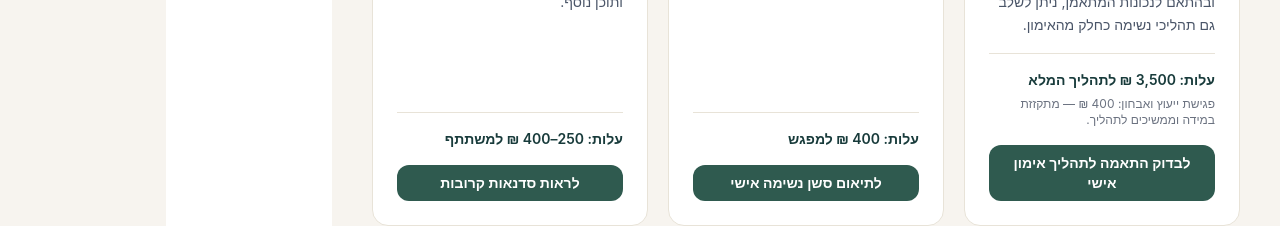
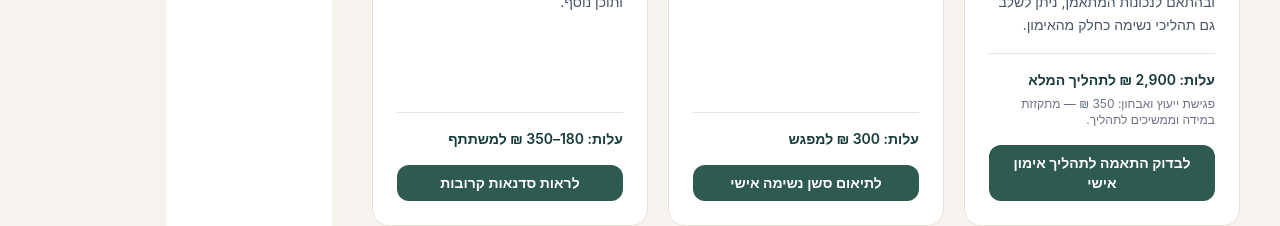
Before and after one commit to Gzalzman/gal_coach_landing_page, a Next.js app: page / in a window 1280 px wide. Both pictures are taken after a click on the button "לראות איך אפשר לעבוד יחד". Shown: the part 1875-2101 px from the top of the page. Built offline with nearby package versions, Linux system fonts and the light colour scheme.

Commit message:
Fix pricing quote lint error

```diff
--- a/components/ServicesLayer.tsx
+++ b/components/ServicesLayer.tsx
@@ -62,10 +62,10 @@ export const ServicesLayer = ({ isOpen, onClose }: ServicesLayerProps) => {
                   </p>
                   <div className="mt-auto border-t border-[#E8E3D8] pt-4">
                     <p className="text-right text-sm font-semibold text-[#183B3B]">
-                      עלות: 3,500 ₪ לתהליך המלא
+                      עלות: 2,900 ₪ לתהליך המלא
                     </p>
                     <p className="mt-1.5 text-right text-xs leading-snug text-[#6B7280]">
-                      פגישת ייעוץ ואבחון: 400 ₪ — מתקזזת במידה וממשיכים לתהליך.
+                      פגישת ייעוץ ואבחון: 350 ₪ — מתקזזת במידה וממשיכים לתהליך.
                     </p>
                   </div>
                   <Button
@@ -93,7 +93,7 @@ export const ServicesLayer = ({ isOpen, onClose }: ServicesLayerProps) => {
                   </p>
                   <div className="mt-auto border-t border-[#E8E3D8] pt-4">
                     <p className="text-right text-sm font-semibold text-[#183B3B]">
-                      עלות: 400 ₪ למפגש
+                      עלות: 300 ₪ למפגש
                     </p>
                   </div>
                   <Button
@@ -116,7 +116,7 @@ export const ServicesLayer = ({ isOpen, onClose }: ServicesLayerProps) => {
                   </p>
                   <div className="mt-auto border-t border-[#E8E3D8] pt-4">
                     <p className="text-right text-sm font-semibold text-[#183B3B]">
-                      עלות: 250–400 ₪ למשתתף
+                      עלות: 180–350 ₪ למשתתף
                     </p>
                   </div>
                   <Button
```
